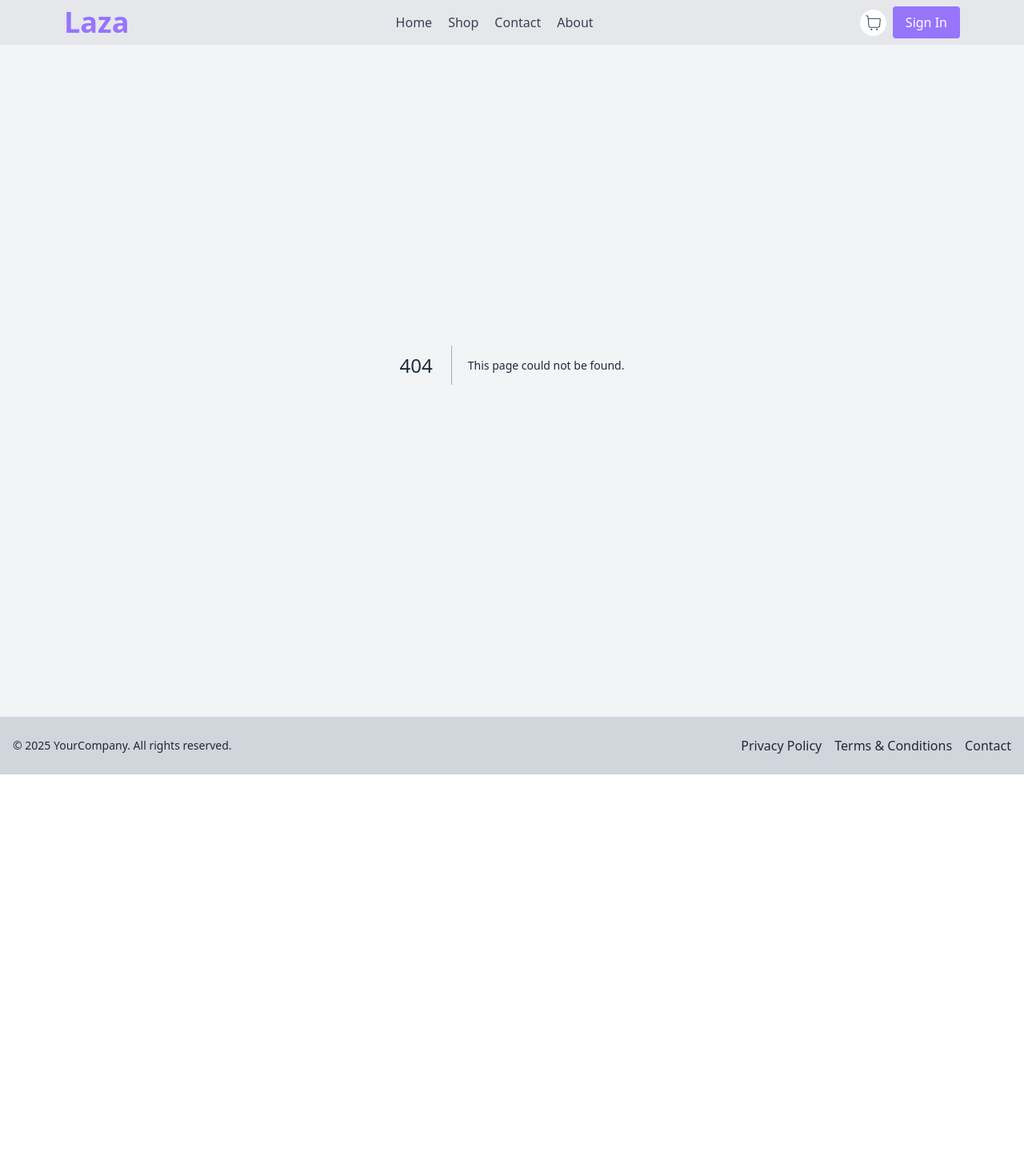
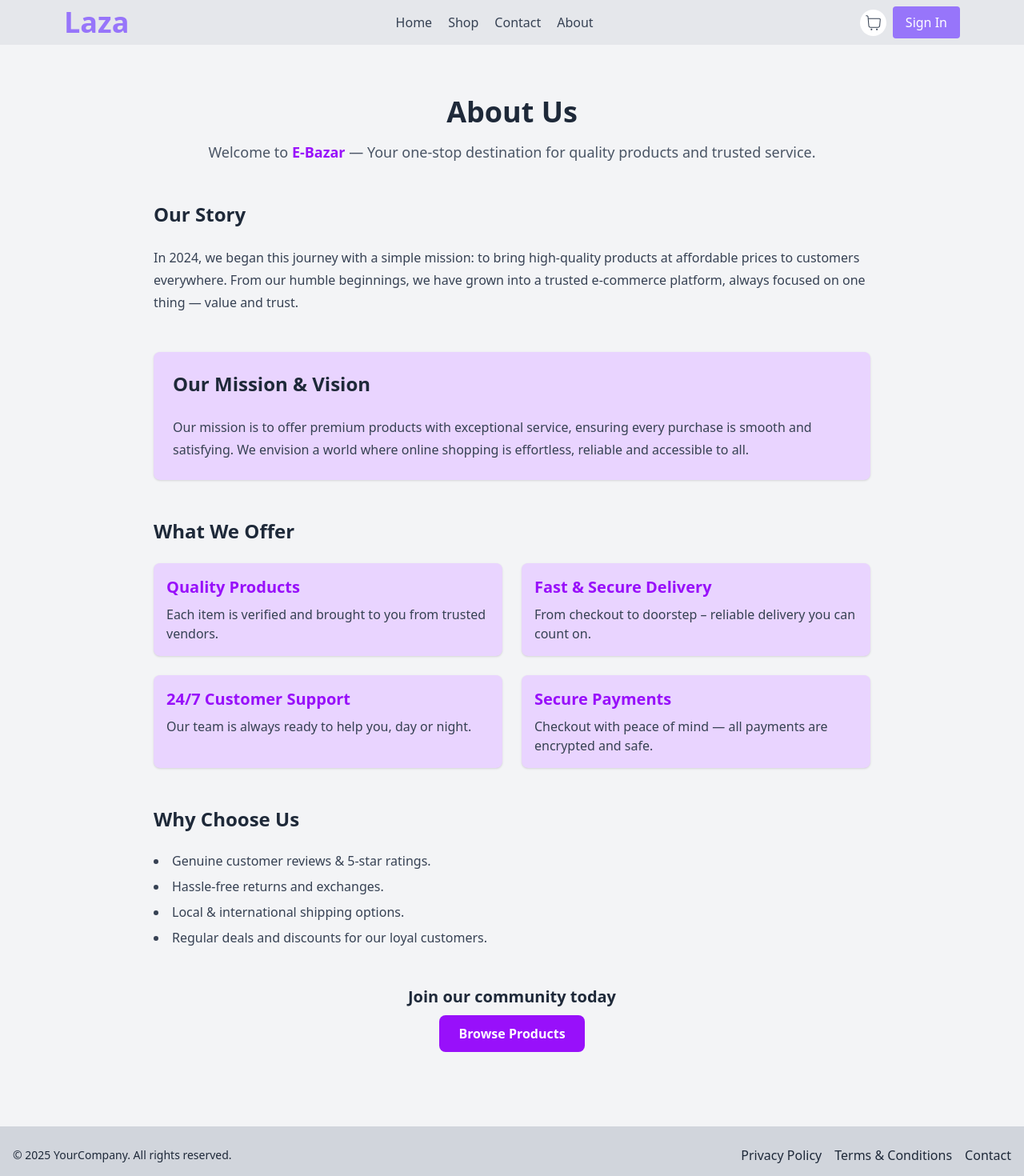
Before and after one commit to murad403/e-bazar, a Next.js app: page /about in a window 1280 px wide. Before the commit this address had no page. Shown: the top 1470 px of the page at 80% size. Before the commit the page ends 968 px from the top, so only its background shows below. Built offline with nearby package versions, Linux system fonts and the light colour scheme.

Commit message:
about page

```diff
--- /dev/null
+++ b/app/about/page.tsx
@@ -0,0 +1,71 @@
+"use client";
+import Link from "next/link";
+import React from "react";
+
+const page = () => {
+  return (
+    <div className="py-16 px-4 md:px-10 lg:px-20">
+      <div className="max-w-4xl mx-auto space-y-12">
+        <section className="text-center space-y-4">
+          <h1 className="text-4xl font-bold text-gray-800">About Us</h1>
+          <p className="text-lg text-gray-600">
+            Welcome to <span className="font-semibold text-purple-600">E-Bazar</span> — Your one-stop destination for quality products and trusted service.
+          </p>
+        </section>
+        <section className="space-y-6">
+          <h2 className="text-2xl font-semibold text-gray-800">Our Story</h2>
+          <p className="text-gray-700 leading-7">
+            In 2024, we began this journey with a simple mission: to bring high-quality products at affordable prices to customers everywhere. From our humble beginnings, we have grown into a trusted e-commerce platform, always focused on one thing — value and trust.
+          </p>
+        </section>
+        <section className="space-y-6 bg-purple-200 p-6 rounded-lg shadow">
+          <h2 className="text-2xl font-semibold text-gray-800">Our Mission & Vision</h2>
+          <p className="text-gray-700 leading-7">
+            Our mission is to offer premium products with exceptional service, ensuring every purchase is smooth and satisfying. We envision a world where online shopping is effortless, reliable and accessible to all.
+          </p>
+        </section>
+        <section className="space-y-6">
+          <h2 className="text-2xl font-semibold text-gray-800">What We Offer</h2>
+          <div className="grid grid-cols-1 md:grid-cols-2 gap-6">
+            <div className="p-4 bg-purple-200 rounded-lg shadow hover:shadow-lg transition">
+              <h3 className="text-xl font-semibold text-purple-600">Quality Products</h3>
+              <p className="text-gray-700 mt-2">Each item is verified and brought to you from trusted vendors.</p>
+            </div>
+            <div className="p-4 bg-purple-200 rounded-lg shadow hover:shadow-lg transition">
+              <h3 className="text-xl font-semibold text-purple-600">Fast & Secure Delivery</h3>
+              <p className="text-gray-700 mt-2">From checkout to doorstep – reliable delivery you can count on.</p>
+            </div>
+            <div className="p-4 bg-purple-200 rounded-lg shadow hover:shadow-lg transition">
+              <h3 className="text-xl font-semibold text-purple-600">24/7 Customer Support</h3>
+              <p className="text-gray-700 mt-2">Our team is always ready to help you, day or night.</p>
+            </div>
+            <div className="p-4 bg-purple-200 rounded-lg shadow hover:shadow-lg transition">
+              <h3 className="text-xl font-semibold text-purple-600">Secure Payments</h3>
+              <p className="text-gray-700 mt-2">Checkout with peace of mind — all payments are encrypted and safe.</p>
+            </div>
+          </div>
+        </section>
+        <section className="space-y-6">
+          <h2 className="text-2xl font-semibold text-gray-800">Why Choose Us</h2>
+          <ul className="list-disc list-inside text-gray-700 space-y-2">
+            <li>Genuine customer reviews & 5-star ratings.</li>
+            <li>Hassle-free returns and exchanges.</li>
+            <li>Local & international shipping options.</li>
+            <li>Regular deals and discounts for our loyal customers.</li>
+          </ul>
+        </section>
+        <section className="text-center mt-10">
+          <h3 className="text-xl font-semibold text-gray-800">Join our community today</h3>
+          <div className="mt-5">
+            <Link href={"/shop"} className="mt-4 px-6 py-3 bg-purple-600 text-white rounded-lg font-semibold hover:bg-purple-700 transition">
+            Browse Products
+          </Link>
+          </div>
+        </section>
+
+      </div>
+    </div>
+  );
+};
+
+export default page;
```
